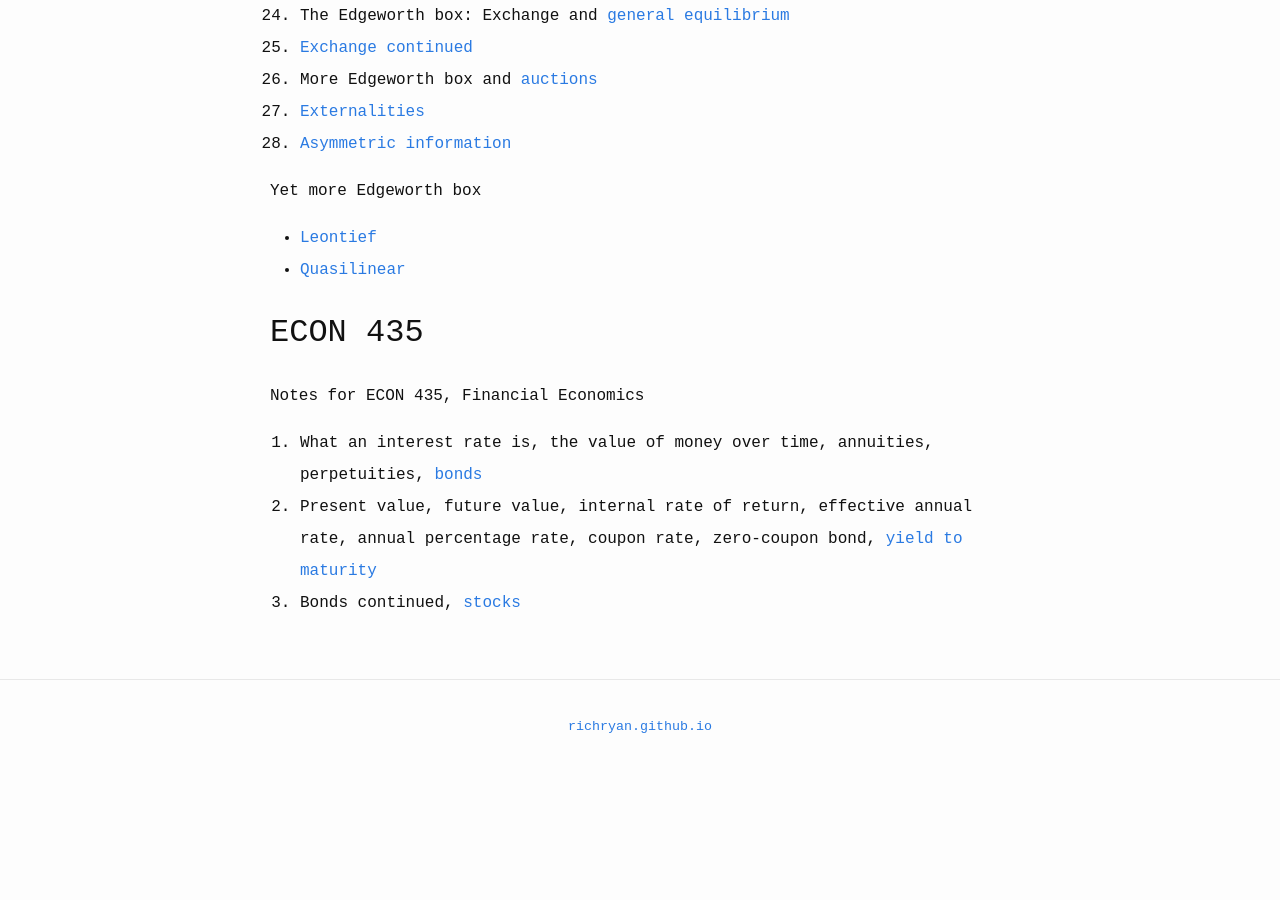
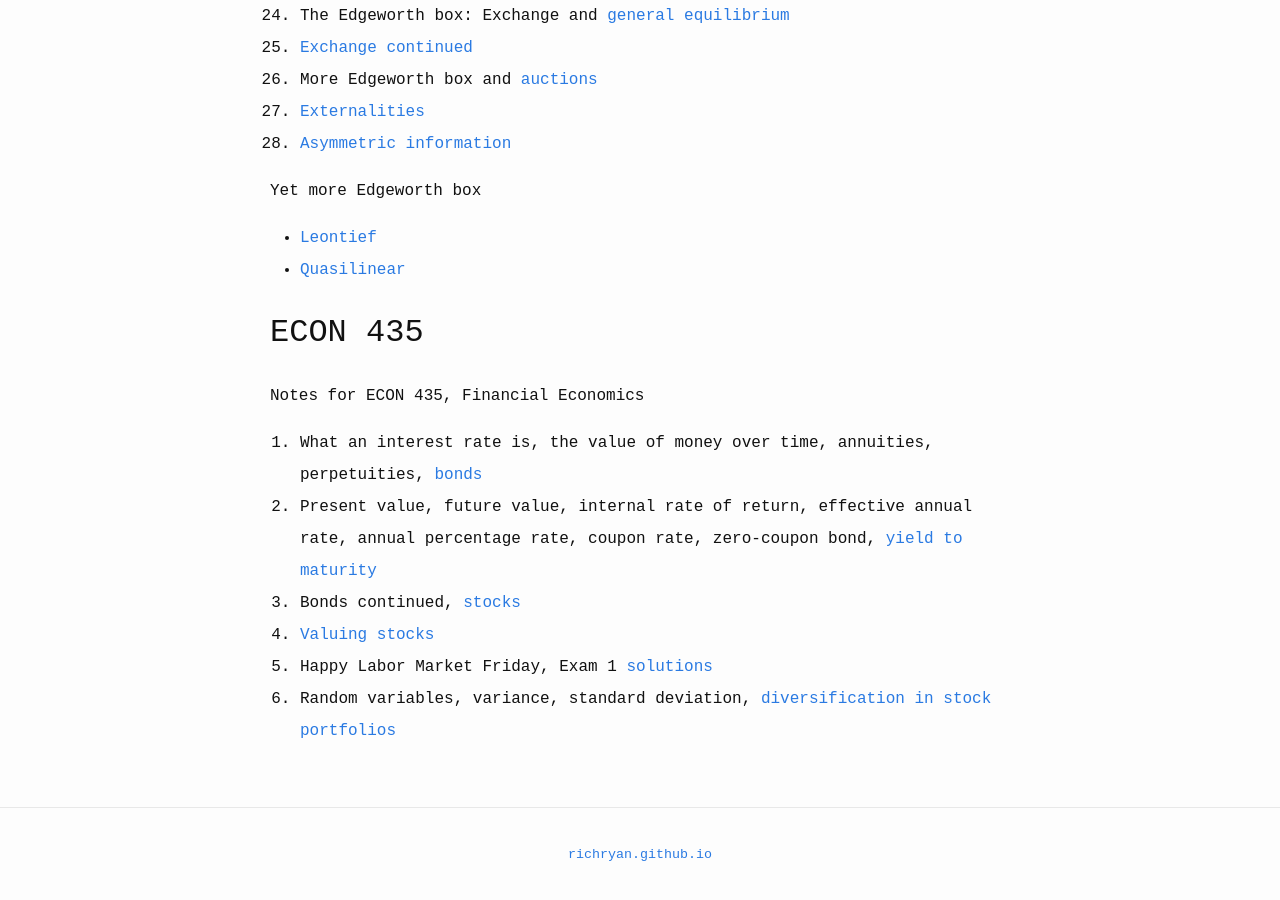
Before and after one commit to richryan/richryan.github.io, a Jekyll site: the page built from Notes.md, in a window 1280 px wide and 900 px high, scrolled down 1121 px. Built offline with Jekyll 4.4.1, drawn with Linux system fonts in a browser that asks for light colours; before the commit the page ends 1893 px from its top, so only the background shows below that.

Commit message:
Cnt adding 435 notes

```diff
--- a/Notes.md
+++ b/Notes.md
@@ -58,3 +58,6 @@ coupon rate,
 zero-coupon bond,
 [yield to maturity]({{ site.url }}/pdfs/econ435/w2016_class2.pdf)
 3. Bonds continued, [stocks]({{ site.url }}/pdfs/econ435/w2016_class3.pdf)
+4. [Valuing stocks]({{ site.url }}/pdfs/econ435/w2016_class4.pdf)
+5. Happy Labor Market Friday, Exam 1 [solutions]({{ site.url }}/pdfs/econ435/w2016_class5.pdf)
+6. Random variables, variance, standard deviation, [diversification in stock portfolios]({{ site.url }}/pdfs/econ435/w2016_class6.pdf)
```
